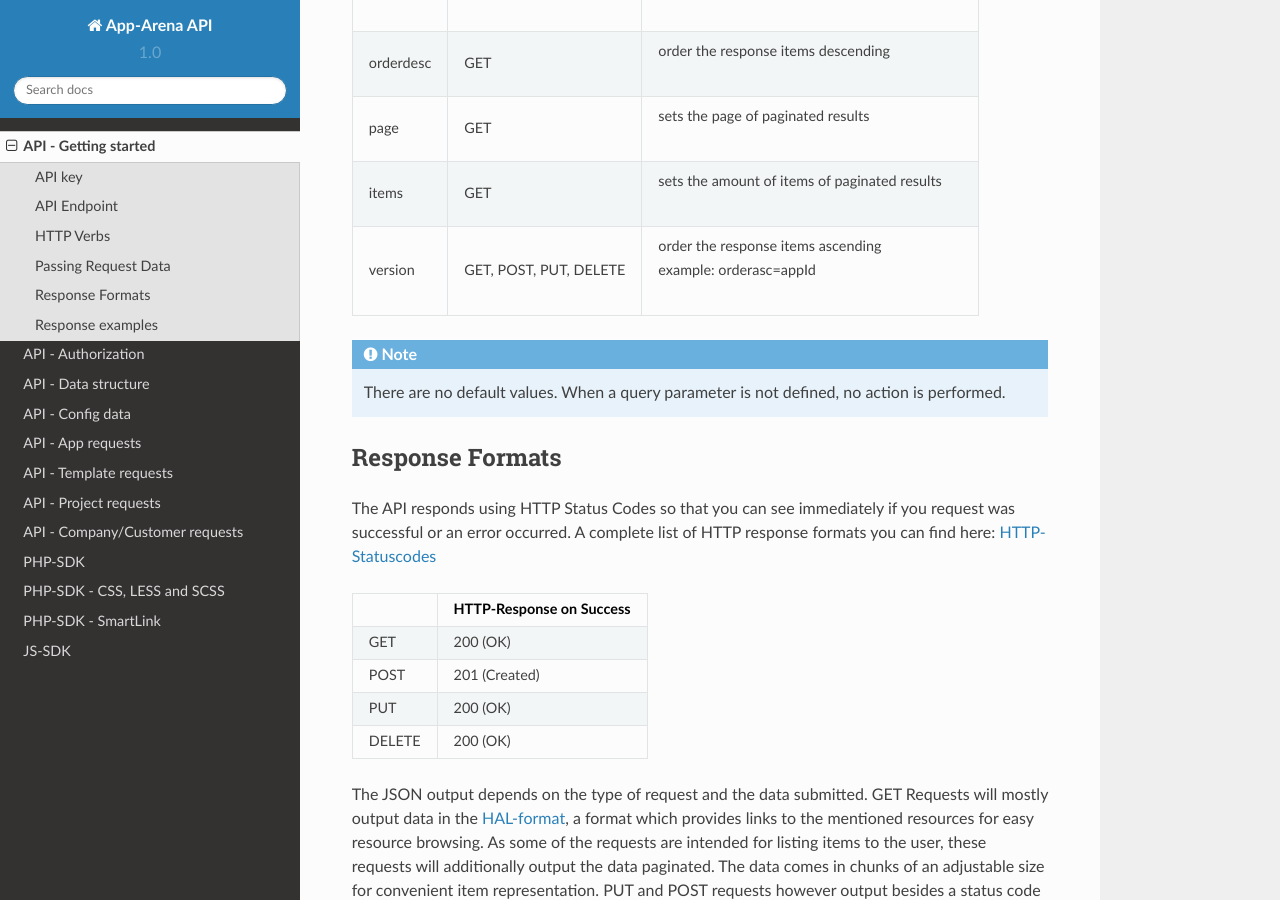
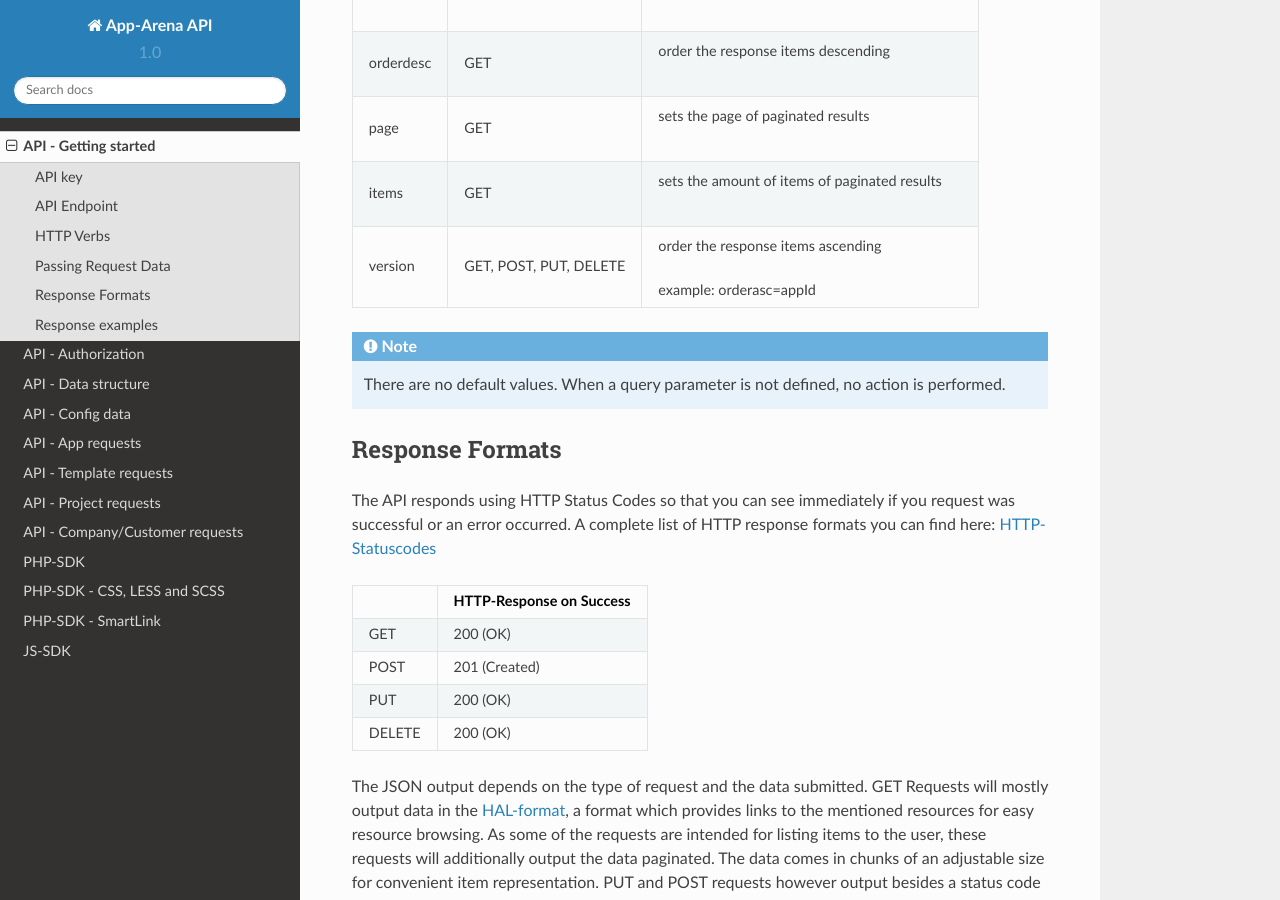
Before and after one commit to apparena/docs, a Sphinx documentation site: the page built from docs/api/001-index.rst, in a window 1280 px wide and 900 px high, scrolled down 1740 px. Built offline with Sphinx 7.4.7 and the Read the Docs theme 2.0.0, drawn with Linux system fonts in a browser that asks for light colours.

```diff
--- a/docs/api/001-index.rst
+++ b/docs/api/001-index.rst
@@ -80,7 +80,7 @@ Available query options:
 | items      | GET                      | | sets the amount of items of paginated results       |
 +------------+--------------------------+-------------------------------------------------------+
 | version    | GET, POST, PUT, DELETE   | | order the response items ascending                  |
-|            |                          | | example: orderasc=appId                             |
+|            |                          | example: orderasc=appId                               |
 +------------+--------------------------+-------------------------------------------------------+
 
 .. Note:: There are no default values. When a query parameter is not defined, no action is performed.
```
